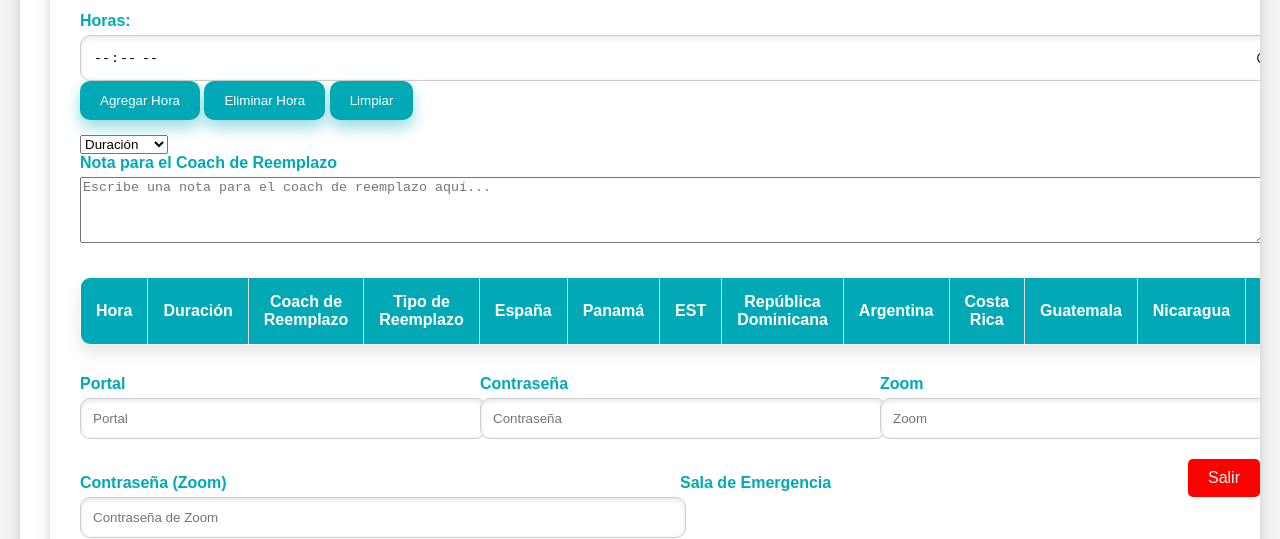
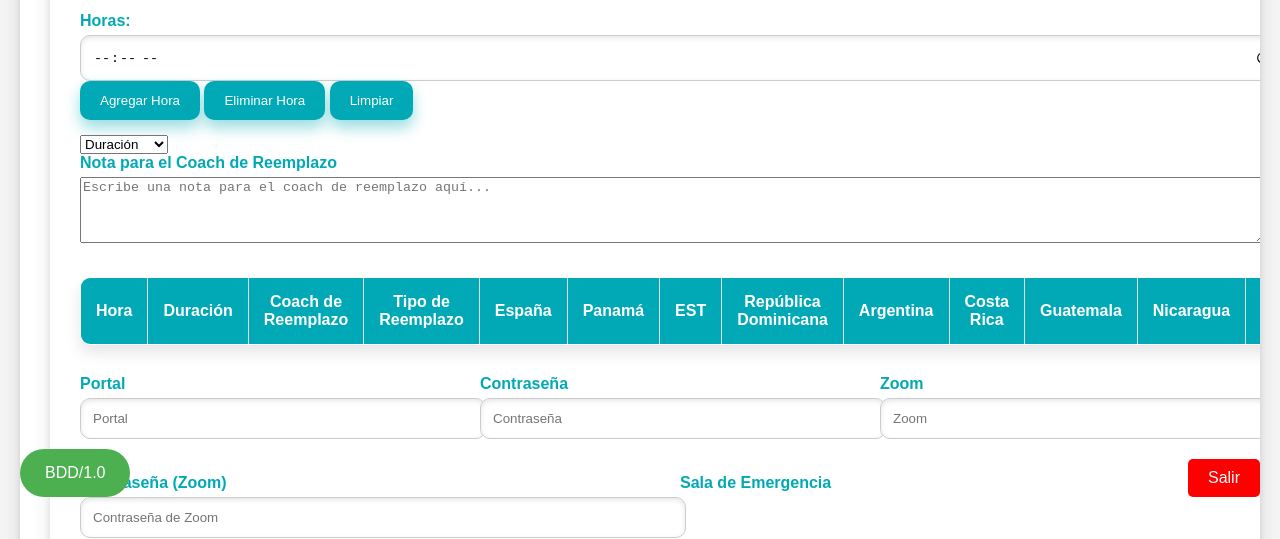
Before and after one commit to valdePc/Independientes-2.0, a plain HTML site: page Ginde1.html in a window 1280 px wide. Shown: the part 283-822 px from the top of the page. Drawn offline with Linux system fonts and the light colour scheme.

Commit message:
boton flotante de para la base de datos

```diff
--- a/Ginde1.html
+++ b/Ginde1.html
@@ -215,10 +215,26 @@
         #salirBtn:hover {
             background-color: darkred;
         }
+         /* Estilo para el botón BDD1.0 */
+         .floating-button {
+            position: fixed;
+            bottom: 20px;
+            left: 20px;
+            background-color: #4CAF50;
+            color: white;
+            padding: 15px 25px;
+            border: none;
+            border-radius: 50px;
+            text-align: center;
+            font-size: 16px;
+            cursor: pointer;
+            z-index: 1000;
+        }
     </style>
 </head>
 <body>
     <button id="salirBtn" onclick="window.location.href='index.html';">Salir</button>
+    <button class="floating-button" onclick="checkPassword()">BDD/1.0</button>
     <div class="container">
         <div class="container">
             <div class="logo">
@@ -954,6 +970,15 @@ async function replaceData() {
             document.getElementById('hours').value = '';
             document.getElementById('duracion').value = '';
         }
+        function checkPassword() {
+            const password = prompt("Por favor, ingrese la contraseña:");
+
+            if (password === "Indepe1!0") {
+                window.location.href = "https://airtable.com/invite/l?inviteId=invKBDwC0WEBChOj2&inviteToken=2dc5bcb71bdc508b2790862b607e2d994b26330f3c385413a008a973113d6b55&utm_medium=email&utm_source=product_team&utm_content=transactional-alerts";
+            } else {
+                alert("Contraseña incorrecta.");
+            }
+        }
     </script>
 </body>
 </html>
```
Also changed, not shown: Ginde2.html (+26 -0 lines).
